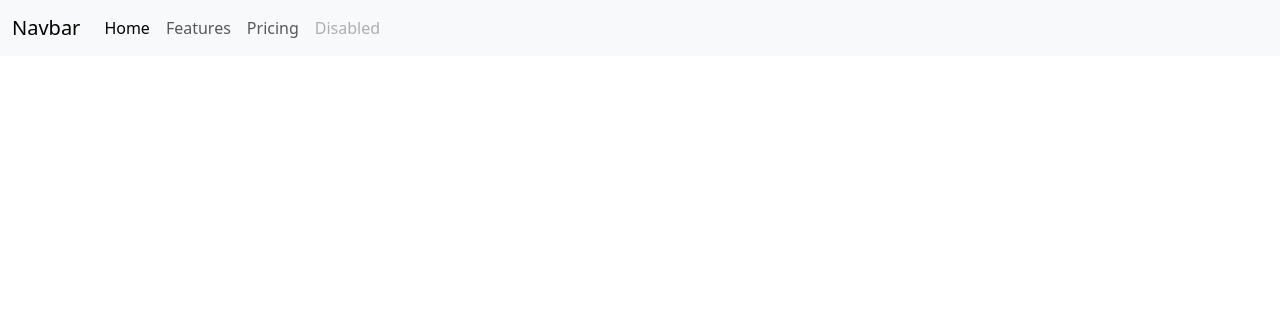
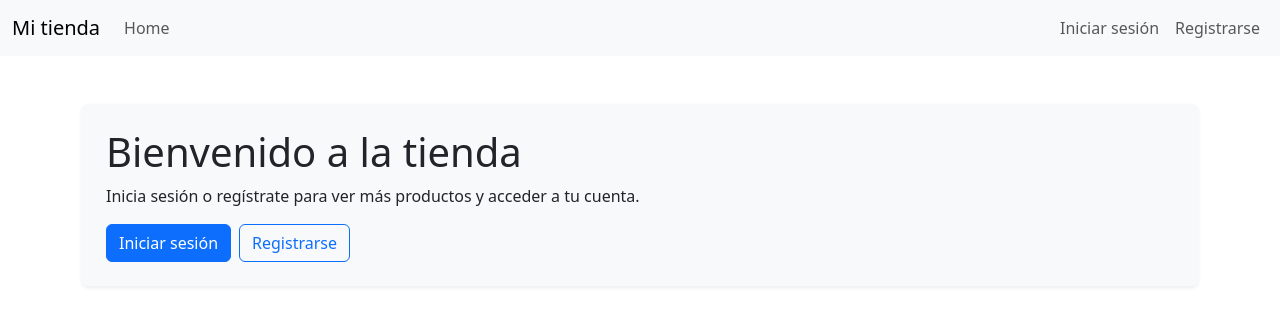
Before and after one commit to ElidethMatus/DDAWII_ProyectoFinal_Grupo-3, a Next.js app in the folder Frontend/: page / in a window 1280 px wide. Shown: the top 326 px of the page. Built offline with nearby package versions, Linux system fonts and the light colour scheme.

Commit message:
Agregar contexto de autenticación: implementar AuthProvider y usar useAuth en la página principal para gestionar el estado del usuario.

```diff
--- /dev/null
+++ b/Frontend/app/context/AuthContext.tsx
@@ -0,0 +1,49 @@
+"use client";
+
+import { createContext, useContext, useEffect, useState } from "react";
+
+type User = {
+  id: number;
+  nombre: string;
+  correo: string;
+  rol: string;
+};
+
+type AuthContextValue = {
+  user: User | null;
+  login: (user: User) => void;
+  logout: () => void;
+};
+
+const AuthContext = createContext<AuthContextValue | undefined>(undefined);
+
+export function AuthProvider({ children }: { children: React.ReactNode }) {
+  const [user, setUser] = useState<User | null>(null);
+
+  useEffect(() => {
+    const storedUser = window.localStorage.getItem("loggedUser");
+    if (storedUser) {
+      setUser(JSON.parse(storedUser));
+    }
+  }, []);
+
+  const login = (user: User) => {
+    setUser(user);
+    window.localStorage.setItem("loggedUser", JSON.stringify(user));
+  };
+
+  const logout = () => {
+    setUser(null);
+    window.localStorage.removeItem("loggedUser");
+  };
+
+  return <AuthContext.Provider value={{ user, login, logout }}>{children}</AuthContext.Provider>;
+}
+
+export function useAuth() {
+  const context = useContext(AuthContext);
+  if (!context) {
+    throw new Error("useAuth must be used within AuthProvider");
+  }
+  return context;
+}
--- a/Frontend/app/layout.tsx
+++ b/Frontend/app/layout.tsx
@@ -2,6 +2,7 @@ import type { Metadata } from "next";
 import { Geist, Geist_Mono } from "next/font/google";
 import "bootstrap/dist/css/bootstrap.min.css";
 import BootstrapClient from "./bootstrap-client";
+import { AuthProvider } from "./context/AuthContext";
 
 const geistSans = Geist({
   variable: "--font-geist-sans",
@@ -14,8 +15,8 @@ const geistMono = Geist_Mono({
 });
 
 export const metadata: Metadata = {
-  title: "Create Next App",
-  description: "Generated by create next app",
+  title: "Mi tienda",
+  description: "Tienda en línea con auth y roles",
 };
 
 export default function RootLayout({
@@ -24,10 +25,10 @@ export default function RootLayout({
   children: React.ReactNode;
 }) {
   return (
-    <html lang="en">
+    <html lang="es">
       <body className="min-h-full flex flex-col">
         <BootstrapClient />
-        {children}
+        <AuthProvider>{children}</AuthProvider>
       </body>
     </html>
   );
--- a/Frontend/app/page.tsx
+++ b/Frontend/app/page.tsx
@@ -1,5 +1,36 @@
-import Navbar from "./shared/components/navbar/ui/Navbar/Navbar";
+"use client";
+
+import Navbar from "./components/navbar/Navbar";
+import { useAuth } from "./context/AuthContext";
 
 export default function Home() {
-  return <Navbar />;
+  const { user } = useAuth();
+
+  return (
+    <>
+      <Navbar />
+      <main className="container mt-5">
+        {user ? (
+          <div className="alert alert-success">
+            Bienvenido de nuevo, <strong>{user.nombre}</strong>.
+          </div>
+        ) : (
+          <div className="p-4 rounded shadow-sm bg-light">
+            <h1>Bienvenido a la tienda</h1>
+            <p>
+              Inicia sesión o regístrate para ver más productos y acceder a tu cuenta.
+            </p>
+            <div>
+              <a href="/iniciar-sesion" className="btn btn-primary me-2">
+                Iniciar sesión
+              </a>
+              <a href="/registro" className="btn btn-outline-primary">
+                Registrarse
+              </a>
+            </div>
+          </div>
+        )}
+      </main>
+    </>
+  );
 }
```
